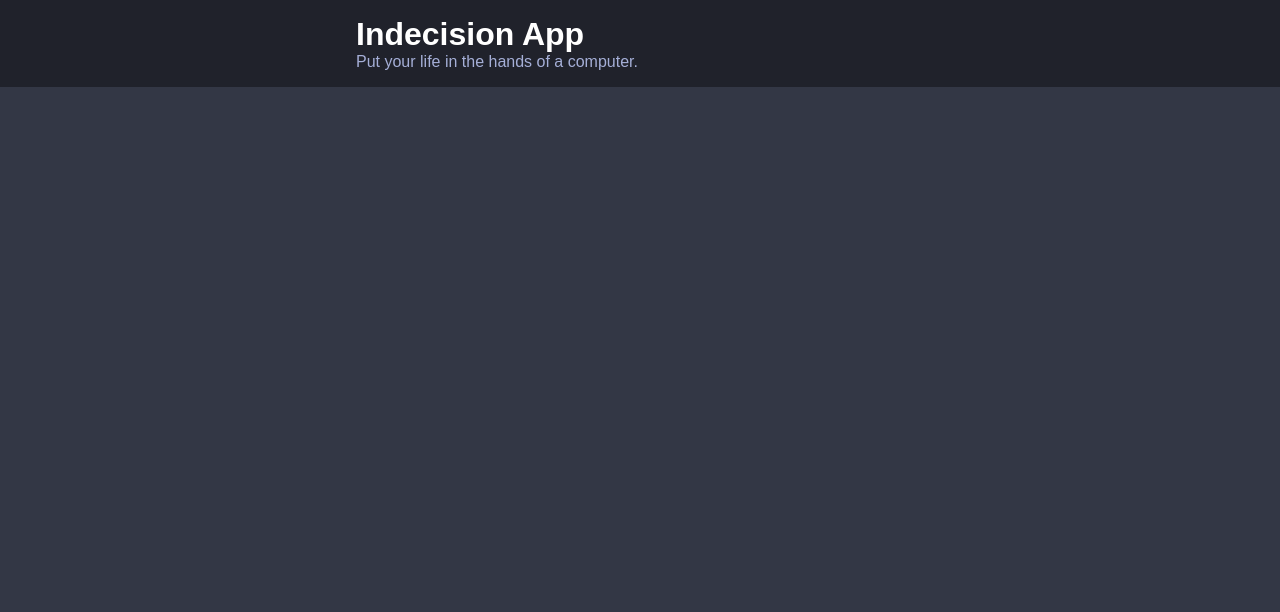
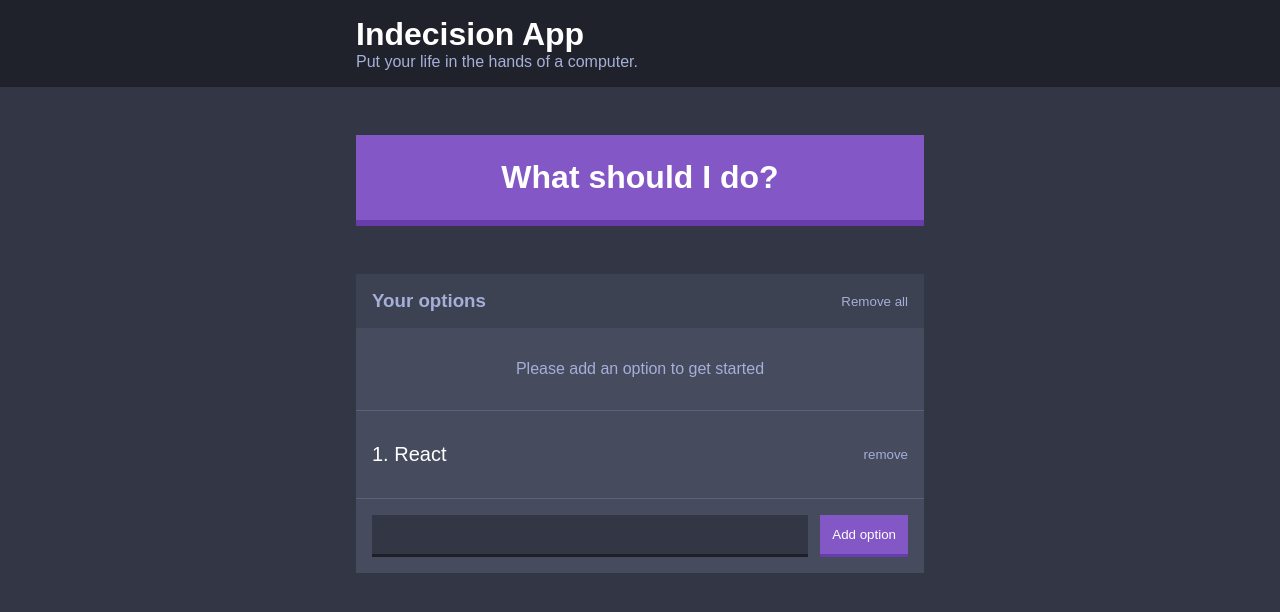
Before and after one commit to darrylmangibin/react-basic, a React (Create React App) app: page / in a window 1280 px wide. Shown: the top 612 px of the page. Built offline with nearby package versions, Linux system fonts and the light colour scheme.

Commit message:
ui completed

```diff
--- a/src/App.js
+++ b/src/App.js
@@ -1,12 +1,24 @@
 import React from 'react';
 
 import Header from './components/Header';
+import Actions from './components/Actions';
+import Options from './components/Options';
+import Container from './components/common/Contianer';
+import Widget from './components/common/Widget';
+import AddOption from './components/AddOption';
 
 class App extends React.Component {
   render() {
     return (
       <React.Fragment>
         <Header />
+        <Container>
+          <Actions />
+          <Widget>
+            <Options />
+            <AddOption />
+          </Widget>
+        </Container>
       </React.Fragment>
     )
   }
--- /dev/null
+++ b/src/components/Actions.js
@@ -0,0 +1,11 @@
+import React from 'react';
+
+const Actions = () => {
+  return (
+    <button className="button--big">
+      What should I do?
+    </button>
+  )
+}
+
+export default Actions
--- /dev/null
+++ b/src/components/AddOption.js
@@ -0,0 +1,18 @@
+import React from 'react';
+
+class AddOption extends React.Component {
+  render() {
+    return (
+      <form className="add-option">
+        <input
+          className="add-option__input"
+          autoComplete="off"
+          name="option"
+        />
+        <button className="button">Add option</button>
+      </form>
+    )
+  }
+}
+
+export default AddOption;
--- /dev/null
+++ b/src/components/Option.js
@@ -0,0 +1,17 @@
+import React from 'react';
+
+const Option = (props) => {
+  return(
+    <React.Fragment>
+      <p className="widget__message">
+        Please add an option to get started
+      </p>
+      <div className="option">
+        <p className="option__text">1. React</p>
+        <button className="button button--link">remove</button>
+      </div>
+    </React.Fragment>
+  )
+}
+
+export default Option;
--- /dev/null
+++ b/src/components/Options.js
@@ -0,0 +1,18 @@
+import React from 'react';
+
+import Option from './Option';
+
+const Options = () => {
+  return (
+    <React.Fragment>
+      <div className="widget__header">
+        <h3 className="widget__header--title">Your options</h3>
+        <button className="button button--link">Remove all</button>
+      </div>
+      <Option />
+    </React.Fragment>
+
+  )
+}
+
+export default Options;
--- /dev/null
+++ b/src/components/common/Widget.js
@@ -0,0 +1,11 @@
+import React from 'react';
+
+const Widget = (props) => {
+  return (
+    <div className="widget">
+      {props.children}
+    </div>
+  )
+}
+
+export default Widget
--- /dev/null
+++ b/src/styles/components/_add-option.scss
@@ -0,0 +1,15 @@
+.add-option {
+  display: flex;
+  flex-direction: row;
+  padding: 1.6rem;
+
+  &__input {
+    flex-grow: 1;
+    background: #333745;
+    border: none;
+    border-bottom: 0.3rem solid #1d2028;
+    margin: 0 1.2rem 0 0;
+    color: #a5afd7;
+    padding: 1.2rem;
+  }
+}
--- /dev/null
+++ b/src/styles/components/_button.scss
@@ -0,0 +1,36 @@
+.button {
+  background-color: #8357c5;
+  border: none;
+  border-bottom: 0.3rem solid #693cad;
+  color: #fff;
+  font-weight: 500;
+  padding: 1.2rem;
+  cursor: pointer;
+
+  &--link {
+    background: none;
+    border: none;
+    color: #a5afd7;
+    padding: 0;
+  }
+
+  &--big {
+    background-color: #8357c5;
+    border: none;
+    border-bottom: 0.6rem solid #693cad;
+    color: #fff;
+    font-weight: bold;
+    font-size: 3.2rem;
+    width: 100%;
+    margin-bottom: 4.8rem;
+    padding: 2.4rem;
+
+    &:disabled {
+      opacity: 0.5;
+    }
+  }
+
+  &:disabled {
+    cursor: default;
+  }
+}
--- /dev/null
+++ b/src/styles/components/_option.scss
@@ -0,0 +1,14 @@
+.option {
+    display: flex;
+    justify-content: space-between;
+    padding: 3.2rem 1.6rem;
+    border-bottom: 1px solid #5c627b;
+
+  &__text {
+    color: #fff;
+    font-weight: 500;
+    font-size: 2rem;
+    margin: 0;
+    word-break: break-all;
+  }
+}
--- /dev/null
+++ b/src/styles/components/common/widget.scss
@@ -0,0 +1,24 @@
+.widget {
+  background: #464b5e;
+  margin-bottom: 4.8rem;
+
+  &__header {
+    background-color: #3c4251;
+    color: #a5afd7;
+    padding: 1.6rem;
+    display: flex;
+    justify-content: space-between;
+
+    &--title {
+      margin: 0;
+    }
+  }
+
+  &__message {
+    color: #a5afd7;
+    margin: 0;
+    padding: 3.2rem;
+    text-align: center;
+    border-bottom: 1px solid #5c627b;
+  }
+}
--- a/src/styles/main.scss
+++ b/src/styles/main.scss
@@ -1,4 +1,8 @@
 @import 'base';
 
 @import 'components/common/container';
+@import 'components/common/widget.scss';
 @import 'components/header.scss';
+@import 'components/button';
+@import 'components/option';
+@import 'components/add-option';
```
Also changed, not shown: src/styles/components/_widget.scss (added).
